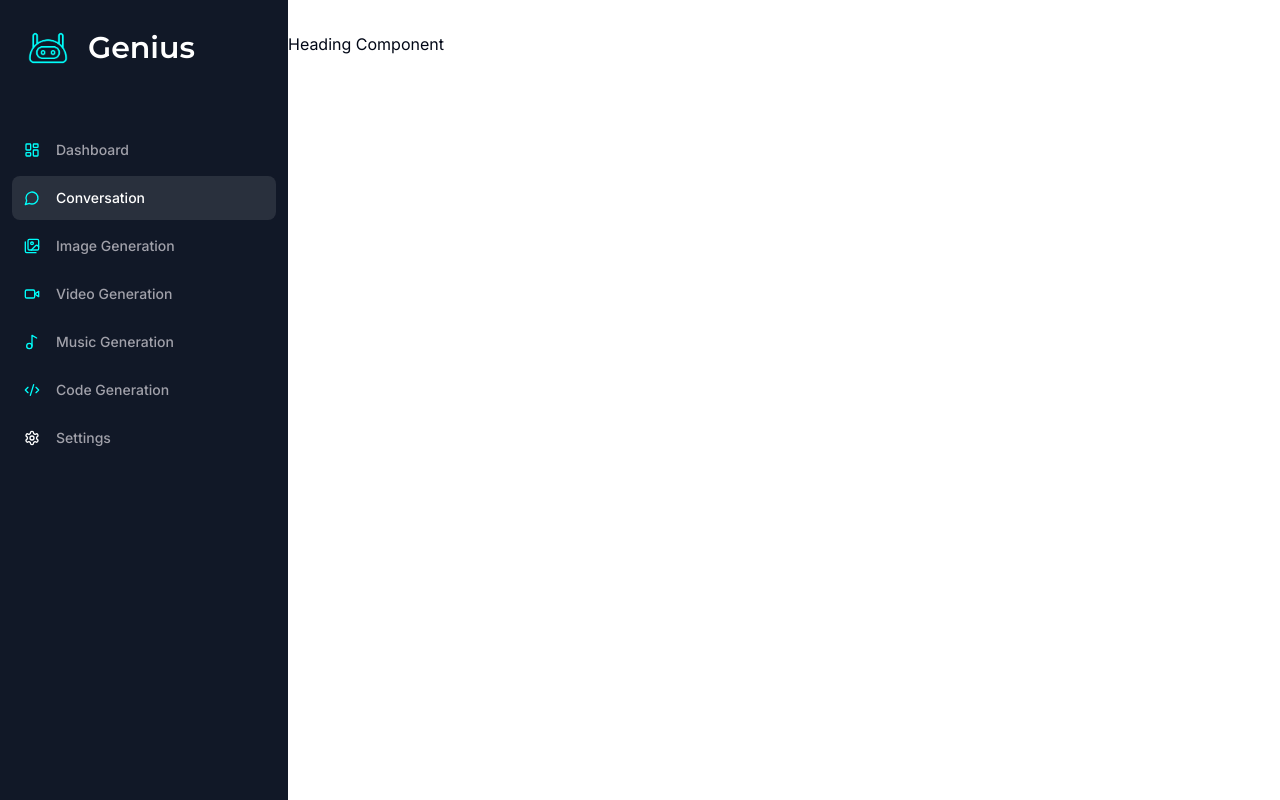
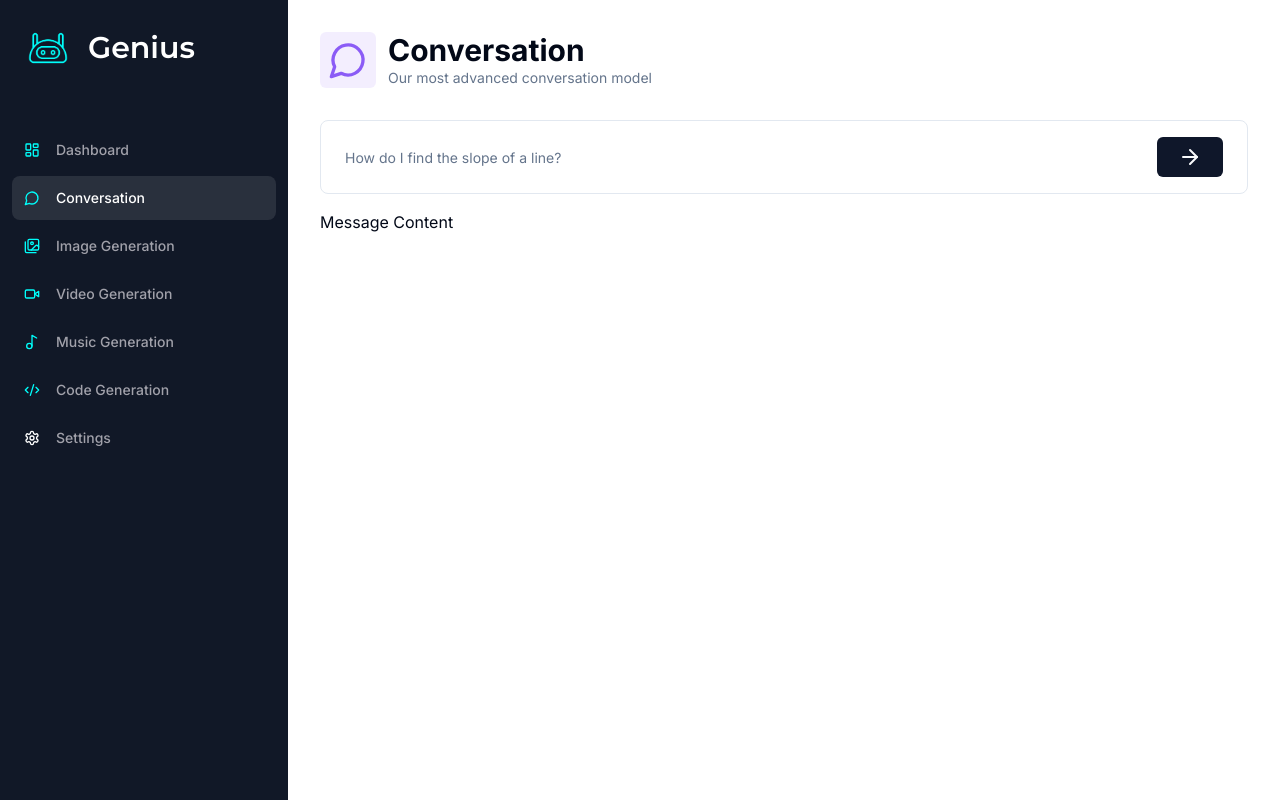
Before and after one commit to sabinabialic/AI-SaaS, a Next.js app: page /conversation in a window 1280 px wide. Built offline with nearby package versions, Linux system fonts and the light colour scheme.

Commit message:
Working on the conversation page

```diff
--- /dev/null
+++ b/app/(dashboard)/(routes)/conversation/constants.ts
@@ -0,0 +1,7 @@
+import * as z from "zod";
+
+export const formSchema = z.object({
+    prompt: z.string().min(1, {
+        message: "A prompt is required."
+    })
+});
--- a/app/(dashboard)/(routes)/conversation/page.tsx
+++ b/app/(dashboard)/(routes)/conversation/page.tsx
@@ -1,9 +1,71 @@
-import Heading from "@/components/heading";
+"use client";
+
+import { Heading } from "@/components/heading";
+import { Input } from "@/components/ui/input";
+import { Button } from "@/components/ui/button";
+import { Form, FormField, FormItem, FormControl } from "@/components/ui/form";
+
+import * as z from "zod";
+import { zodResolver } from "@hookform/resolvers/zod";
+
+import { MessageCircleIcon, ArrowRight } from "lucide-react";
+import { useForm } from "react-hook-form";
+import { formSchema } from "./constants";
 
 const ConversationPage = () => {
+    const form = useForm<z.infer<typeof formSchema>>({
+        resolver: zodResolver(formSchema),
+        defaultValues: {
+            prompt: ""
+        }
+    });
+
+    const isLoading = form.formState.isSubmitting;
+
+    const onSubmit = async (values: z.infer<typeof formSchema>) => {
+        // TODO - Connect to an API
+        console.log(values);
+    };
+
     return (
-        <Heading />
-    )
+        <div>
+            <Heading
+                title="Conversation"
+                description="Our most advanced conversation model"
+                icon={MessageCircleIcon}
+                iconColor="text-violet-500"
+                bgColor="bg-violet-500/10"/>
+            <div className="px-4 lg:px-8">
+                <div>
+                    <Form {...form}>
+                        <form onSubmit={form.handleSubmit(onSubmit)}
+                            className="rounded-lg border w-full p-4 px-3 md:px-6 focus-within:shadow-sm grid grid-cols-12 gap-2">
+                            <FormField name="prompt" render={({ field }) => (
+                                <FormItem className="col-span-11">
+                                    <FormControl className="m-0 p-0">
+                                        <Input
+                                            className="border-0 outline-none focus-visible:ring-0 focus-visible:ring-transparent"
+                                            disabled={isLoading}
+                                            placeholder="How do I find the slope of a line?"
+                                            {...field} />
+                                    </FormControl>
+                                </FormItem>
+                            )}>
+                            </FormField>
+                            <Button
+                                className="col-span-1 w-full"
+                                disabled={isLoading}>
+                                <ArrowRight />
+                            </Button>
+                        </form>
+                    </Form>
+                </div>
+                <div className="space-y-4 mt-4">
+                    Message Content
+                </div>
+            </div>
+        </div>
+    );
 }
 
 export default ConversationPage;
--- a/app/(dashboard)/layout.tsx
+++ b/app/(dashboard)/layout.tsx
@@ -8,7 +8,6 @@ const DashboardLayout = ({
 }) => {
     return(
         <div className="h-full relative">
-            {/* Sidebar */}
             <div className="hidden h-full md:flex md:w-72 md:flex-col md:fixed md:inset-y-0 z-[80] bg-gray-900">
                 <Sidebar/>
             </div>
--- a/components/heading.tsx
+++ b/components/heading.tsx
@@ -1,6 +1,26 @@
-export const Heading = () => {
+import { cn } from "@/lib/utils";
+import { LucideIcon } from "lucide-react";
+
+interface HeadingProps {
+    title: string;
+    description: string;
+    icon: LucideIcon;
+    iconColor?: string;
+    bgColor?: string;
+}
+
+export const Heading = ({
+    title, description, icon:Icon, iconColor, bgColor }: HeadingProps) => {
     return (
-        <div>Heading Component</div>
+        <div className="px-4 lg:px-8 flex items-center gap-x-3 mb-8">
+            <div className={cn("p-2 w-fit rounded-md", bgColor)}>
+                <Icon className={cn("w-10 h-10", iconColor)}/>
+            </div>
+            <div>
+                <h2 className="text-3xl font-bold">{title}</h2>
+                <p className="text-sm text-muted-foreground">{description}</p>
+            </div>
+        </div>
     )
 }
 
--- /dev/null
+++ b/components/ui/form.tsx
@@ -0,0 +1,176 @@
+import * as React from "react"
+import * as LabelPrimitive from "@radix-ui/react-label"
+import { Slot } from "@radix-ui/react-slot"
+import {
+  Controller,
+  ControllerProps,
+  FieldPath,
+  FieldValues,
+  FormProvider,
+  useFormContext,
+} from "react-hook-form"
+
+import { cn } from "@/lib/utils"
+import { Label } from "@/components/ui/label"
+
+const Form = FormProvider
+
+type FormFieldContextValue<
+  TFieldValues extends FieldValues = FieldValues,
+  TName extends FieldPath<TFieldValues> = FieldPath<TFieldValues>
+> = {
+  name: TName
+}
+
+const FormFieldContext = React.createContext<FormFieldContextValue>(
+  {} as FormFieldContextValue
+)
+
+const FormField = <
+  TFieldValues extends FieldValues = FieldValues,
+  TName extends FieldPath<TFieldValues> = FieldPath<TFieldValues>
+>({
+  ...props
+}: ControllerProps<TFieldValues, TName>) => {
+  return (
+    <FormFieldContext.Provider value={{ name: props.name }}>
+      <Controller {...props} />
+    </FormFieldContext.Provider>
+  )
+}
+
+const useFormField = () => {
+  const fieldContext = React.useContext(FormFieldContext)
+  const itemContext = React.useContext(FormItemContext)
+  const { getFieldState, formState } = useFormContext()
+
+  const fieldState = getFieldState(fieldContext.name, formState)
+
+  if (!fieldContext) {
+    throw new Error("useFormField should be used within <FormField>")
+  }
+
+  const { id } = itemContext
+
+  return {
+    id,
+    name: fieldContext.name,
+    formItemId: `${id}-form-item`,
+    formDescriptionId: `${id}-form-item-description`,
+    formMessageId: `${id}-form-item-message`,
+    ...fieldState,
+  }
+}
+
+type FormItemContextValue = {
+  id: string
+}
+
+const FormItemContext = React.createContext<FormItemContextValue>(
+  {} as FormItemContextValue
+)
+
+const FormItem = React.forwardRef<
+  HTMLDivElement,
+  React.HTMLAttributes<HTMLDivElement>
+>(({ className, ...props }, ref) => {
+  const id = React.useId()
+
+  return (
+    <FormItemContext.Provider value={{ id }}>
+      <div ref={ref} className={cn("space-y-2", className)} {...props} />
+    </FormItemContext.Provider>
+  )
+})
+FormItem.displayName = "FormItem"
+
+const FormLabel = React.forwardRef<
+  React.ElementRef<typeof LabelPrimitive.Root>,
+  React.ComponentPropsWithoutRef<typeof LabelPrimitive.Root>
+>(({ className, ...props }, ref) => {
+  const { error, formItemId } = useFormField()
+
+  return (
+    <Label
+      ref={ref}
+      className={cn(error && "text-destructive", className)}
+      htmlFor={formItemId}
+      {...props}
+    />
+  )
+})
+FormLabel.displayName = "FormLabel"
+
+const FormControl = React.forwardRef<
+  React.ElementRef<typeof Slot>,
+  React.ComponentPropsWithoutRef<typeof Slot>
+>(({ ...props }, ref) => {
+  const { error, formItemId, formDescriptionId, formMessageId } = useFormField()
+
+  return (
+    <Slot
+      ref={ref}
+      id={formItemId}
+      aria-describedby={
+        !error
+          ? `${formDescriptionId}`
+          : `${formDescriptionId} ${formMessageId}`
+      }
+      aria-invalid={!!error}
+      {...props}
+    />
+  )
+})
+FormControl.displayName = "FormControl"
+
+const FormDescription = React.forwardRef<
+  HTMLParagraphElement,
+  React.HTMLAttributes<HTMLParagraphElement>
+>(({ className, ...props }, ref) => {
+  const { formDescriptionId } = useFormField()
+
+  return (
+    <p
+      ref={ref}
+      id={formDescriptionId}
+      className={cn("text-sm text-muted-foreground", className)}
+      {...props}
+    />
+  )
+})
+FormDescription.displayName = "FormDescription"
+
+const FormMessage = React.forwardRef<
+  HTMLParagraphElement,
+  React.HTMLAttributes<HTMLParagraphElement>
+>(({ className, children, ...props }, ref) => {
+  const { error, formMessageId } = useFormField()
+  const body = error ? String(error?.message) : children
+
+  if (!body) {
+    return null
+  }
+
+  return (
+    <p
+      ref={ref}
+      id={formMessageId}
+      className={cn("text-sm font-medium text-destructive", className)}
+      {...props}
+    >
+      {body}
+    </p>
+  )
+})
+FormMessage.displayName = "FormMessage"
+
+export {
+  useFormField,
+  Form,
+  FormItem,
+  FormLabel,
+  FormControl,
+  FormDescription,
+  FormMessage,
+  FormField,
+}
--- /dev/null
+++ b/components/ui/input.tsx
@@ -0,0 +1,25 @@
+import * as React from "react"
+
+import { cn } from "@/lib/utils"
+
+export interface InputProps
+  extends React.InputHTMLAttributes<HTMLInputElement> {}
+
+const Input = React.forwardRef<HTMLInputElement, InputProps>(
+  ({ className, type, ...props }, ref) => {
+    return (
+      <input
+        type={type}
+        className={cn(
+          "flex h-10 w-full rounded-md border border-input bg-background px-3 py-2 text-sm ring-offset-background file:border-0 file:bg-transparent file:text-sm file:font-medium placeholder:text-muted-foreground focus-visible:outline-none focus-visible:ring-2 focus-visible:ring-ring focus-visible:ring-offset-2 disabled:cursor-not-allowed disabled:opacity-50",
+          className
+        )}
+        ref={ref}
+        {...props}
+      />
+    )
+  }
+)
+Input.displayName = "Input"
+
+export { Input }
--- /dev/null
+++ b/components/ui/label.tsx
@@ -0,0 +1,26 @@
+"use client"
+
+import * as React from "react"
+import * as LabelPrimitive from "@radix-ui/react-label"
+import { cva, type VariantProps } from "class-variance-authority"
+
+import { cn } from "@/lib/utils"
+
+const labelVariants = cva(
+  "text-sm font-medium leading-none peer-disabled:cursor-not-allowed peer-disabled:opacity-70"
+)
+
+const Label = React.forwardRef<
+  React.ElementRef<typeof LabelPrimitive.Root>,
+  React.ComponentPropsWithoutRef<typeof LabelPrimitive.Root> &
+    VariantProps<typeof labelVariants>
+>(({ className, ...props }, ref) => (
+  <LabelPrimitive.Root
+    ref={ref}
+    className={cn(labelVariants(), className)}
+    {...props}
+  />
+))
+Label.displayName = LabelPrimitive.Root.displayName
+
+export { Label }
--- a/package.json
+++ b/package.json
@@ -10,7 +10,9 @@
   },
   "dependencies": {
     "@clerk/nextjs": "^4.29.7",
+    "@hookform/resolvers": "^3.3.4",
     "@radix-ui/react-dialog": "^1.0.5",
+    "@radix-ui/react-label": "^2.0.2",
     "@radix-ui/react-slot": "^1.0.2",
     "class-variance-authority": "^0.7.0",
     "clsx": "^2.1.0",
@@ -18,8 +20,10 @@
     "next": "14.1.0",
     "react": "^18",
     "react-dom": "^18",
+    "react-hook-form": "^7.50.1",
     "tailwind-merge": "^2.2.1",
-    "tailwindcss-animate": "^1.0.7"
+    "tailwindcss-animate": "^1.0.7",
+    "zod": "^3.22.4"
   },
   "devDependencies": {
     "@types/node": "^20",
```
Also changed, not shown: 1 other file (tests, documents, lock files or other folders).
